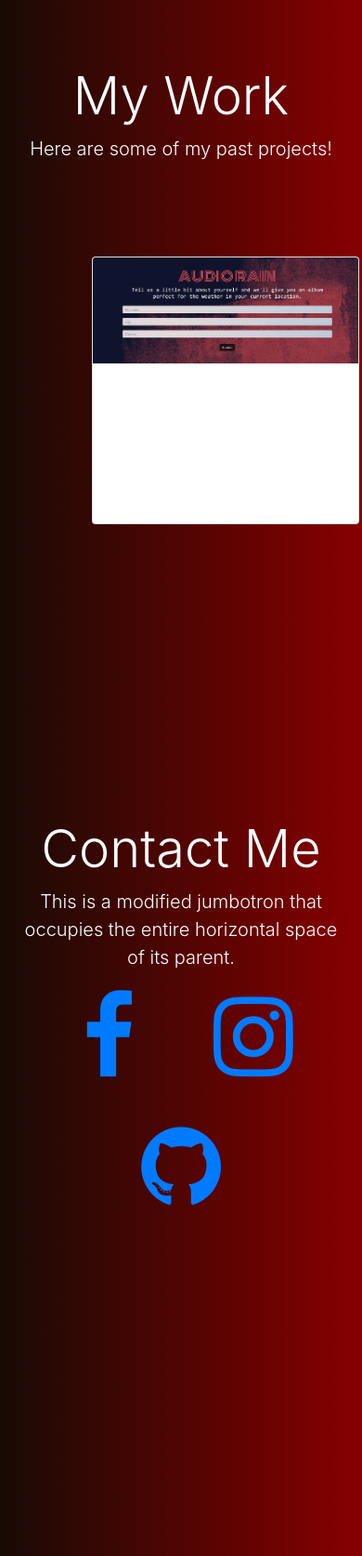
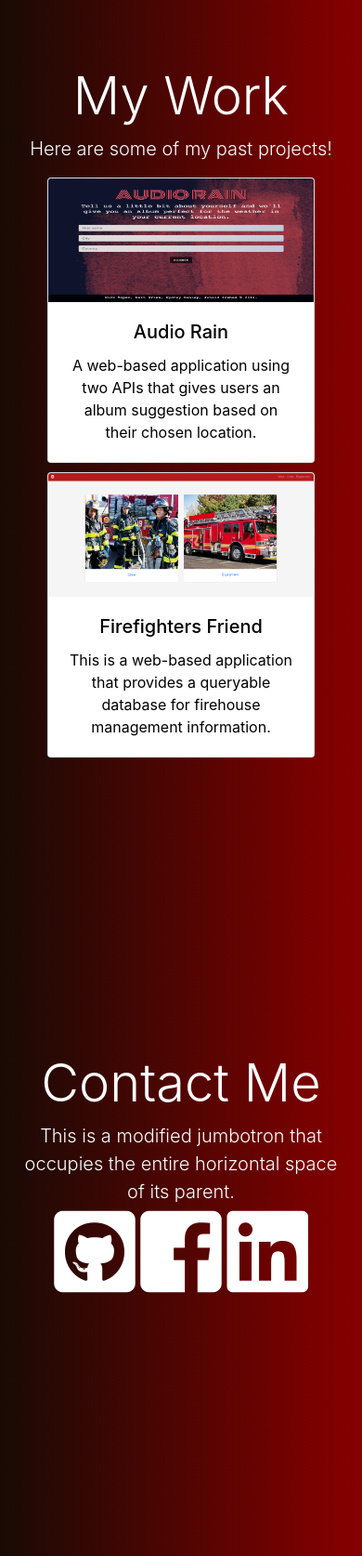
Before and after one commit to nyopko/PortfolioAssignment, a PHP site: page / in a window 390 px wide. Shown: the part 1618-3292 px from the top of the page at 93% size. Run offline with PHP 8.4, Linux system fonts and the light colour scheme.

Commit message:
Added basic mobile responsiveness

```diff
--- a/assets/css/style.css
+++ b/assets/css/style.css
@@ -31,13 +31,6 @@
     position: relative;
 }
 
-.fa {
-    padding: 20px;
-    width: 150px;
-    text-decoration: none;
-    text-align: center;
-  }
-
   #contactMe{
     margin-top: -10vh;
     margin-bottom: 0;
@@ -65,5 +58,26 @@
     margin: 10vh;
 }
 
+i{
+    color: white;
+}
 
-/* Navbar styling */
+.work-cards{
+    color: black;
+}
+
+
+
+
+
+@media only screen and (max-width : 500px) {
+    .work-cards{
+    margin: 0 auto; /* Added */
+    float: none;
+    margin-bottom: 10px;
+    }
+
+    #contactText{
+        margin-top: 70%;
+        }
+}
--- a/index.html
+++ b/index.html
@@ -19,6 +19,8 @@
   <link rel="stylesheet" href="https://stackpath.bootstrapcdn.com/bootstrap/4.1.3/css/bootstrap.min.css"
     integrity="sha384-MCw98/SFnGE8fJT3GXwEOngsV7Zt27NXFoaoApmYm81iuXoPkFOJwJ8ERdknLPMO" crossorigin="anonymous">
   <link rel="stylesheet" href="https://cdnjs.cloudflare.com/ajax/libs/font-awesome/4.7.0/css/font-awesome.min.css">
+  <link rel="stylesheet" href="https://use.fontawesome.com/releases/v5.7.2/css/all.css"
+    integrity="sha384-fnmOCqbTlWIlj8LyTjo7mOUStjsKC4pOpQbqyi7RrhN7udi9RwhKkMHpvLbHG9Sr" crossorigin="anonymous">
   <script src="assets/js/script.js"></script>
 
 </head>
@@ -87,15 +89,22 @@
       <h1 class="display-4">My Work</h1>
       <p class="lead" id="aboutText">Here are some of my past projects!
       </p>
-      <div class="card" style="width: 18rem;">
-        <img class="card-img-top" src="assets/img/audiorain.jpg" alt="Card image cap">
+      <div class="card work-cards" id="demo-body" style="width: 18rem;">
+        <img class="card-img-top" src="assets/img/audiorain.png" alt="Card image cap">
         <div class="card-body">
           <h5 class="card-title">Audio Rain</h5>
           <p class="card-text">A web-based application using two APIs that gives users an album suggestion based on
             their chosen location.</p>
         </div>
       </div>
-
+      <div class="card work-cards" id="demo-body" style="width: 18rem;">
+        <img class="card-img-top" src="assets/img/firefightersfriend.png" alt="Card image cap">
+        <div class="card-body">
+          <h5 class="card-title">Firefighters Friend</h5>
+          <p class="card-text">This is a web-based application that provides a queryable database for firehouse
+            management information.</p>
+        </div>
+      </div>
     </div>
   </div>
 
@@ -103,9 +112,9 @@
     <div class="container">
       <h1 class="display-4" id="contactText">Contact Me</h1>
       <p class="lead">This is a modified jumbotron that occupies the entire horizontal space of its parent.<br>
-        <a href="https://www.facebook.com/yopko" class="fa fa-facebook fa-5x"></a>
-        <a href="https://www.instagram.com/yopkon/" class="fa fa-instagram fa-5x"></a>
-        <a href="https://github.com/nyopko" class="fa fa-github fa-5x"></a></p>
+        <a href="https://github.com/nyopko"></a><i class="fab fa-github-square fa-5x"></i>
+        <a href="https://www.facebook.com/yopko"><i class="fab fa-facebook-square fa-5x"></i></a>
+        <a href="/"><i class="fab fa-linkedin fa-5x"></i></a></p>
 
 
     </div>
```
Also changed, not shown: assets/img/audiorain.jpg (deleted), assets/img/audiorain.png (added), assets/img/firefightersfriend.png (added), assets/img/profilepic2.jpg (deleted). Lines whose indentation alone changed are shown as unchanged.
